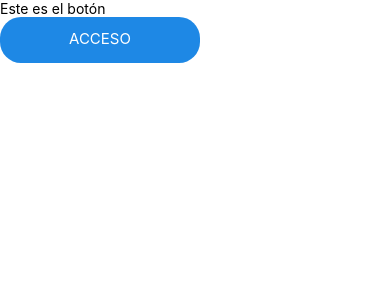
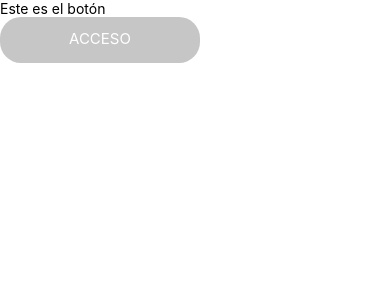
Before and after one commit to sandclock-byte/BotonesPetId, a React Native app: screen / in a window 390 px wide. Shown: the top 300 px of the page. Built offline with nearby package versions, Linux system fonts and the light colour scheme.

Commit message:
Se agrego estilo no disponible en botonAcceso

```diff
--- a/src/components/Botones/BotonAcceso.js
+++ b/src/components/Botones/BotonAcceso.js
@@ -1,14 +1,15 @@
 import React, { useState } from 'react'
 import { StyleSheet, Text, View, TouchableHighlight } from 'react-native'
 
+const styleNoAvailable = {
+    backgroundColor: '#C6C6C6',
+};
 const styleNoPressed = {
     backgroundColor: '#1E88E5',
-    textColor: '#FFF'
 };
 
 const stylePressed = {
     backgroundColor: '#005CB2',
-    textColor: '#FFF'
 };
 export default function BotonAcesso(props) {
     const { title, onPress, available } = props;
@@ -24,16 +25,13 @@ export default function BotonAcesso(props) {
             >
                 <View style={[
                     styles.viewButton,
-                    pressed ?
-                        { backgroundColor: stylePressed.backgroundColor }
-                        : { backgroundColor: styleNoPressed.backgroundColor }
+                    available ?
+                        (pressed ?
+                            { backgroundColor: stylePressed.backgroundColor }
+                            : { backgroundColor: styleNoPressed.backgroundColor })
+                        : { backgroundColor: styleNoAvailable.backgroundColor }
                 ]}>
-                    <Text style={[
-                        styles.text,
-                        pressed ?
-                            { color: stylePressed.textColor }
-                            : { color: styleNoPressed.textColor }
-                    ]}>
+                    <Text style={styles.text}>
                         {title}
                     </Text>
                 </View>
@@ -55,5 +53,6 @@ const styles = StyleSheet.create({
 
     text: {
         fontSize: 15,
+        color: '#FFF'
     },
 })
```
